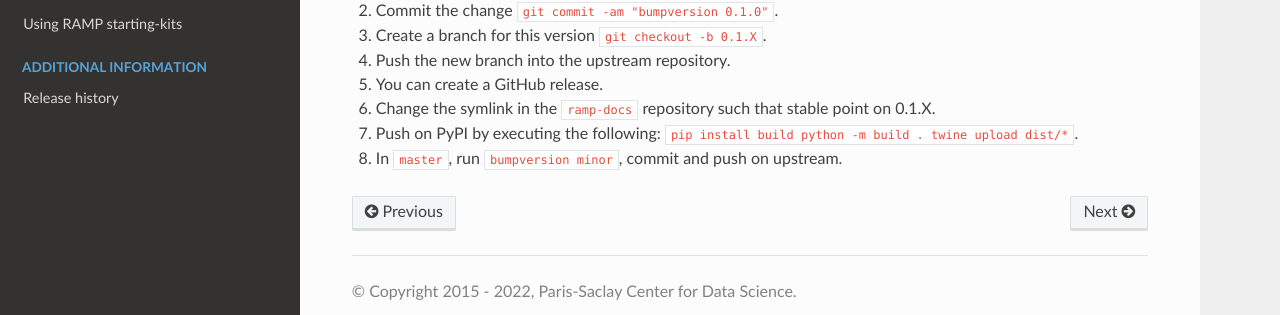
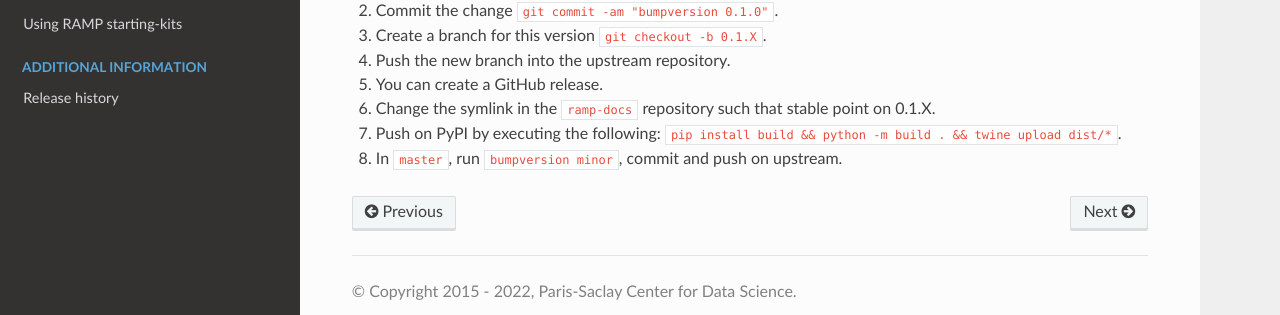
Before and after one commit to paris-saclay-cds/ramp-workflow, a Sphinx documentation site: the page built from doc/contribute.rst, in a window 1280 px wide and 900 px high, scrolled down 1086 px. Shown: the part 539-854 px from the top of the window. Built offline with Sphinx 7.4.7 and the Read the Docs theme 2.0.0, drawn with Linux system fonts in a browser that asks for light colours; formulas are drawn with MathJax 3; the version number is read from the project's files by our own code.

```diff
--- a/doc/contribute.rst
+++ b/doc/contribute.rst
@@ -95,7 +95,5 @@ The following explain the main steps to release `ramp-board`:
 6. Change the symlink in the `ramp-docs` repository such that stable point on
    0.1.X.
 7. Push on PyPI by executing the following:
-   `pip install build
-   python -m build .
-   twine upload dist/*`.
+   `pip install build && python -m build . && twine upload dist/*`.
 8. In `master`, run `bumpversion minor`, commit and push on upstream.
```
